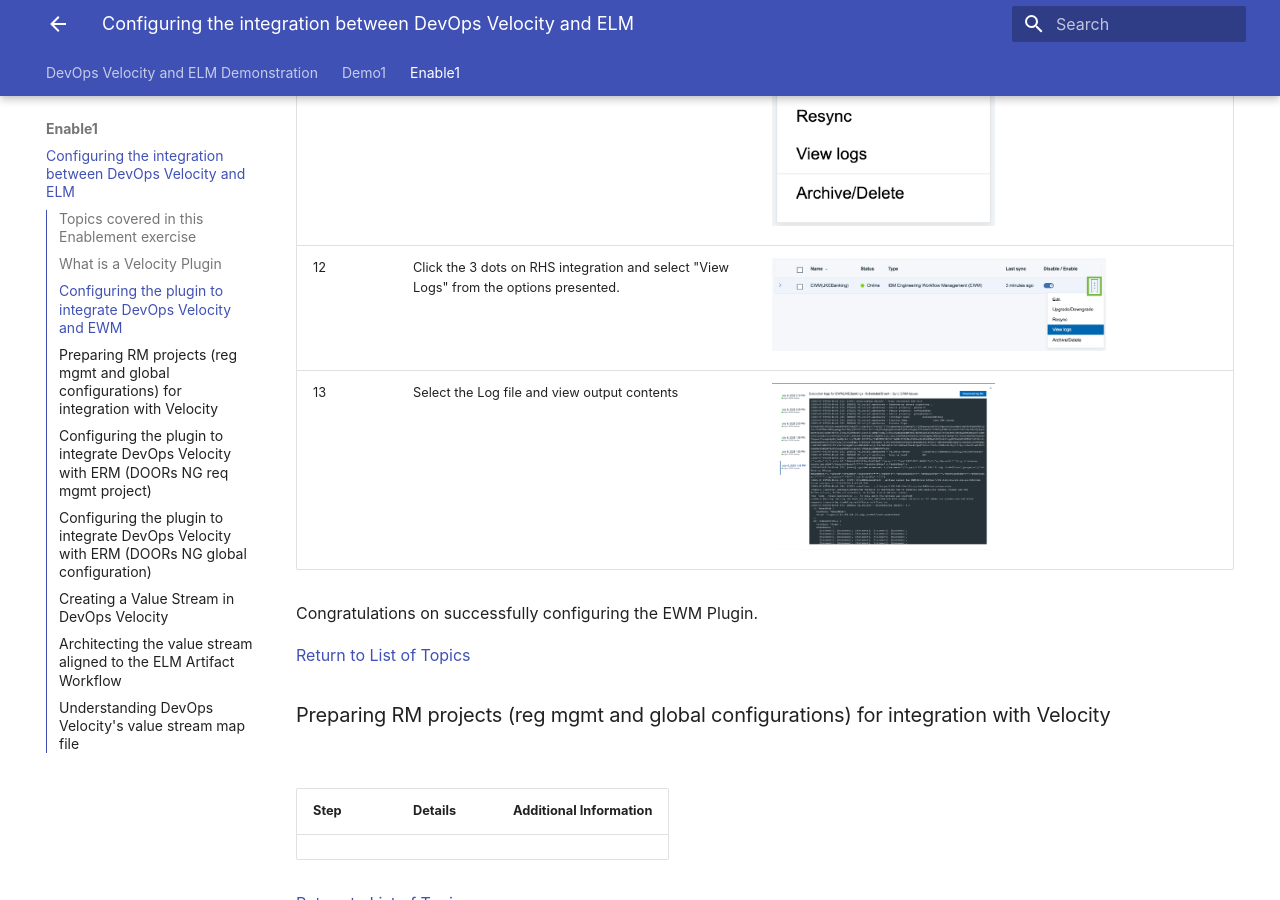
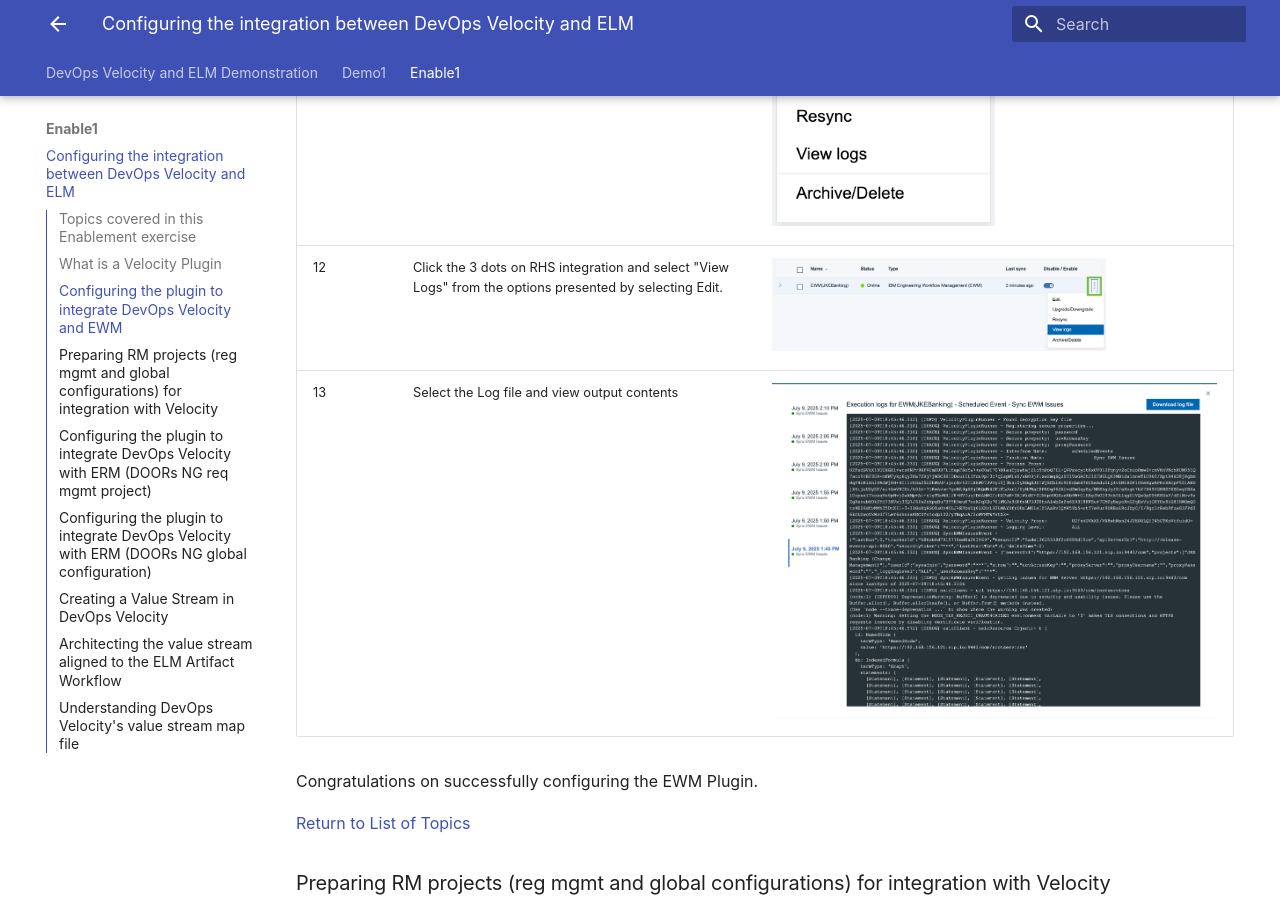
Before and after one commit to DevOpsAutomationLabs/ELM_Velocity, an MkDocs documentation site: the page built from docs/enable1/index.md, in a window 1280 px wide and 900 px high, scrolled down 3362 px. Built offline with MkDocs 1.6.1 and Material for MkDocs 9.7.7, drawn with Linux system fonts in a browser that asks for light colours.

Commit message:
Update index.md

```diff
--- a/docs/enable1/index.md
+++ b/docs/enable1/index.md
@@ -47,8 +47,8 @@
 | 10 | Click the Configured tab on the Integrations page. | <img src="media/e9.png" alt="e9" style="width:50%; height:auto;"> |
 | 11 | After a few seconds, confirm that the integration Status shows online. |  <img src="media/e10.png" alt="e10" style="width:75%; height:auto;"> |
 | **NOTE:** |  If the status is not showing as Online, ensure the ELM Server is available. If the server is running, check the plugin settings to ensure they are properly set. | <img src="media/e12.png" alt="e12" style="width:50%; height:auto;">  |
-| 12 | Click the 3 dots on RHS integration and select "View Logs" from the options presented. |  <img src="media/e11.png" alt="e11" style="width:75%; height:auto;"> |
-| 13 | Select the Log file and view output contents | <img src="media/e13.png" alt="e13" style="width:50%; height:auto;"> |
+| 12 | Click the 3 dots on RHS integration and select "View Logs" from the options presented by selecting Edit. |  <img src="media/e11.png" alt="e11" style="width:75%; height:auto;"> |
+| 13 | Select the Log file and view output contents | <img src="media/e13.png" alt="e13" style="width:100%; height:auto;"> |
 
 Congratulations on successfully configuring the EWM Plugin.
 
```
